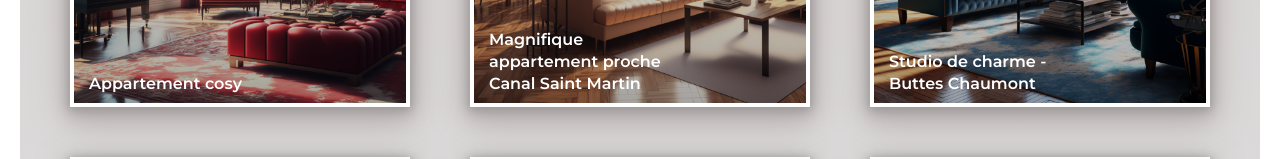
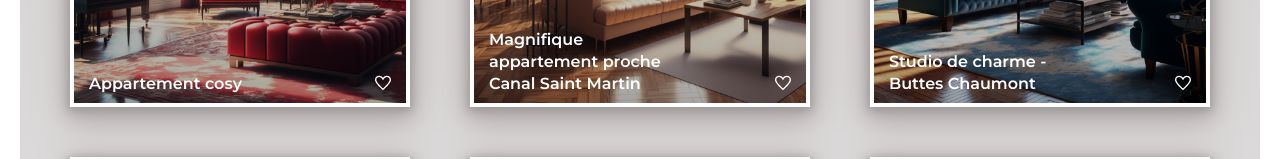
Before and after one commit to ask0ldd/Angular-SPA, an Angular app: page /gallery in a window 1280 px wide. Shown: the part 787-946 px from the top of the page. Built offline with nearby package versions, Linux system fonts and the light colour scheme.

Commit message:
gallery likes ok

```diff
--- a/src/app/rentals/rental-details/rental-details.component.css
+++ b/src/app/rentals/rental-details/rental-details.component.css
@@ -253,6 +253,7 @@
   height: 30px;
 }
 .starsContainer {
+  width: fit-content;
   display: flex;
   column-gap: 10px;
 }
--- a/src/app/rentals/rentals-gallery/rentals-gallery.component.html
+++ b/src/app/rentals/rentals-gallery/rentals-gallery.component.html
@@ -29,9 +29,10 @@
       <a routerLink="/rental/{{rental.id}}" *ngFor="let rental of rentalsList" class="anchor">
         <article class="immocard" immocardHover="#000"> <!-- immocardHover : directive -->
           <img class='mainImg' src="../assets/{{rental.cover}}" alt="Appartement cosy"/>
-          <p>{{rental.title}}
-            <!-- how to use pipes : <span [ngStyle]="{ 'background-color': rental.rating | ratingColor, 'padding' : '6px 9px', 'margin-left' : '1rem', 'border-radius' : '6px', 'opacity' : '0.8' }">{{rental.rating}}</span>-->
-          </p> <!-- | pipe : transform data ; pipes can be chained -->
+          <p>{{rental.title}}</p>
+          <!-- how to use pipes : <span [ngStyle]="{ 'background-color': rental.rating | ratingColor, 'padding' : '6px 9px', 'margin-left' : '1rem', 'border-radius' : '6px', 'opacity' : '0.8' }">{{rental.rating}}</span>-->
+          <!-- | pipe : transform data ; pipes can be chained -->
+          <img (click)="switchRentalLikeStatus($event, rental.id)" data-testid='favicon' class="favicon" [src]="isRentalLiked(rental.id)"/>
         </article>
         </a>
     </div>
--- a/src/app/rentals/rentals-gallery/rentals-gallery.component.ts
+++ b/src/app/rentals/rentals-gallery/rentals-gallery.component.ts
@@ -16,6 +16,7 @@ export class RentalsGalleryComponent implements OnInit {
 
   rentalsList : Array<Rental>
   selectedRental : Rental | undefined
+  likedRentals : Array<string> = []
 
   // services are injected as parameters of the component constructor
   constructor(private router:Router, private rentalService : RentalsService){}
@@ -64,4 +65,16 @@ export class RentalsGalleryComponent implements OnInit {
       break;
     }
   }
+
+  switchRentalLikeStatus(e: MouseEvent, rentalId : string) : any {
+    e.preventDefault()
+    e.stopPropagation()
+    if(this.likedRentals.includes(rentalId) === false || this.likedRentals === undefined) return this.likedRentals.push(rentalId)
+    this.likedRentals = this.likedRentals.filter(likedRental => !(likedRental === rentalId))
+  }
+
+  isRentalLiked(rentalId : string) : string {
+    if(this.likedRentals === undefined) return "../../../assets/favoutline.svg"
+    return this.likedRentals.includes(rentalId) ? "../../../assets/favfull.svg" : "../../../assets/favoutline.svg"
+  }
 }
```
